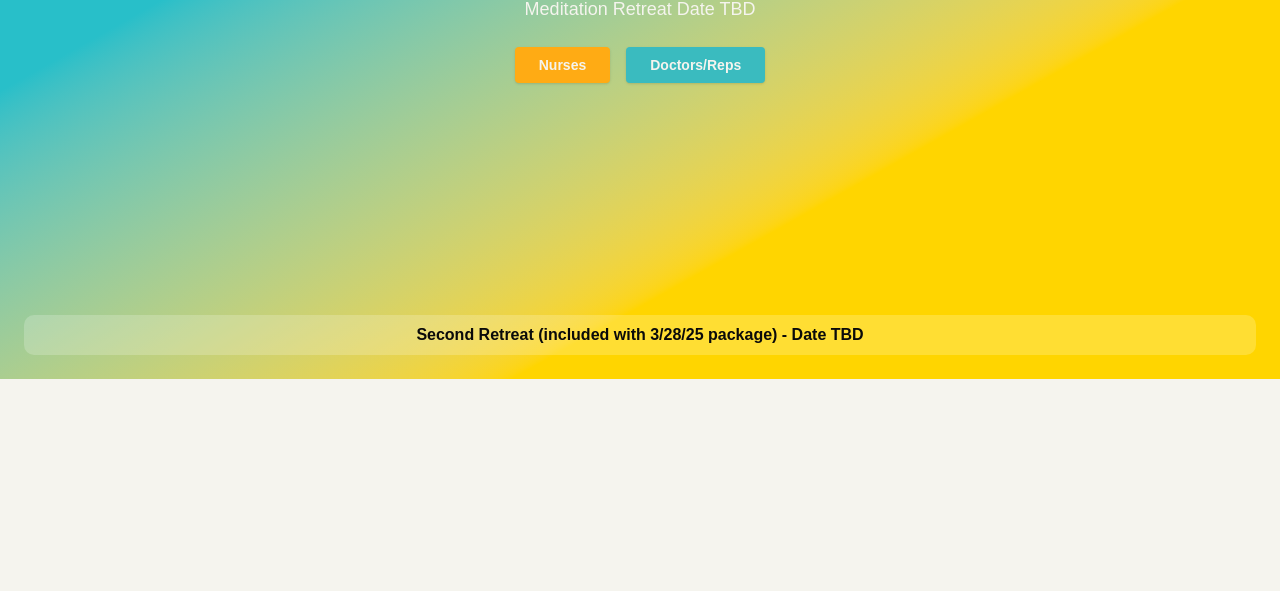
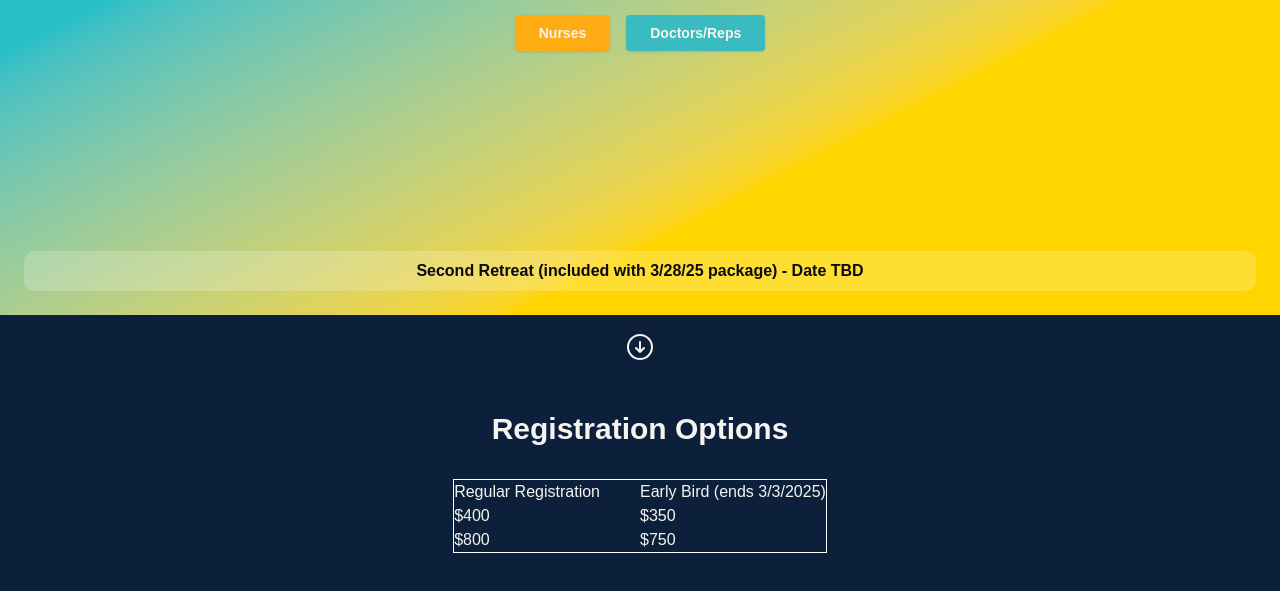
Before and after one commit to mweitzen/ohio-awareness, a website built with Vite: page index.html in a window 1280 px wide. Shown: the part 421-1012 px from the top of the page. Before the commit the page ends 800 px from the top, so only its background shows below. Built offline with nearby package versions, Linux system fonts and the light colour scheme; files whose address does not match are found by name.

Commit message:
registration options

```diff
--- a/index.html
+++ b/index.html
@@ -39,6 +39,7 @@
       </div>
     </header>
     <main>
+      <div class="header">
         <div class="grid place-content-center text-center flex-1">
           <div>
             <h1
@@ -75,6 +76,40 @@
           </span>
           <span> Date TBD </span>
         </div>
+      </div>
+      <div>
+        <div class="h-16 gird place-content-center w-full">
+          <svg
+            xmlns="http://www.w3.org/2000/svg"
+            fill="none"
+            viewBox="0 0 24 24"
+            stroke-width="1.5"
+            stroke="currentColor"
+            class="size-8 mx-auto"
+          >
+            <path
+              stroke-linecap="round"
+              stroke-linejoin="round"
+              d="m9 12.75 3 3m0 0 3-3m-3 3v-7.5M21 12a9 9 0 1 1-18 0 9 9 0 0 1 18 0Z"
+            />
+          </svg>
+        </div>
+        <div class="pt-8 pb-16 flex flex-col items-center gap-8">
+          <h2 class="text-3xl font-bold">Registration Options</h2>
+          <div>
+            <div
+              class="grid grid-cols-2 border border-white [&:not(:last-child)]:divide-y-2 divide-white place-content-center"
+            >
+              <p>Regular Registration</p>
+              <p>Early Bird (ends 3/3/2025)</p>
+              <p>$400</p>
+              <p>$350</p>
+              <p>$800</p>
+              <p>$750</p>
+            </div>
+          </div>
+        </div>
+      </div>
     </main>
     <script type="module" src="/src/main.js"></script>
   </body>
--- a/src/style.css
+++ b/src/style.css
@@ -28,7 +28,7 @@
   --radius: 0.625rem;
 
   --header: #0d203b;
-  --background: #f5f4ee;
+  --background: #0d203b;
   --foreground: #f5f4ee;
 }
 
@@ -70,7 +70,10 @@
     @apply bg-background text-foreground font-sans;
   }
   main {
-    @apply w-full min-h-[calc(100vh-80px)] bg-linear-to-br from-[#28bfc9] from-30% to-[#ffd500] to-70% p-6 flex flex-col;
+    @apply w-full;
+  }
+  .header {
+    @apply min-h-[calc(100vh-144px)] bg-linear-to-br from-[#28bfc9] from-30% to-[#ffd500] to-70% p-6 flex flex-col;
   }
   input {
     @apply flex h-9 w-full rounded-md border border-input bg-background px-3 py-1 text-base shadow-sm transition-colors file:border-0 file:bg-transparent file:text-sm file:font-medium file:text-foreground placeholder:text-muted-foreground focus-visible:outline-none focus-visible:ring-1 focus-visible:ring-ring disabled:cursor-not-allowed disabled:opacity-50 dark:bg-muted md:text-sm;
```
Lines whose indentation alone changed are shown as unchanged.
